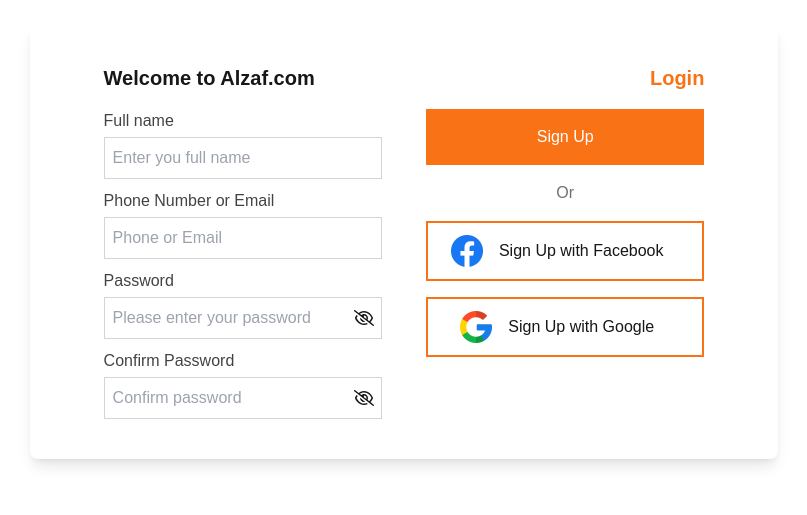
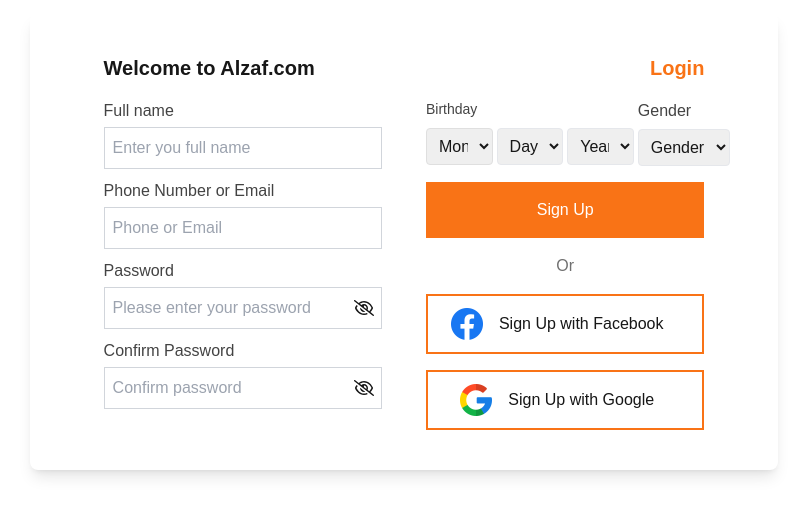
Before and after one commit to shariard58/nextshop, a Next.js app: page /signup-login in a window 1280 px wide. Shown: the part 159-674 px from the top of the page, without its empty margins (236-1043 px from the left). Built offline with nearby package versions, Linux system fonts and the light colour scheme.

Commit message:
data applied in form

```diff
--- a/app/signup-login/page.jsx
+++ b/app/signup-login/page.jsx
@@ -1,5 +1,6 @@
 /* eslint-disable react-hooks/rules-of-hooks */
 "use client";
+import { months, yearArray } from "@/utils/data";
 import Image from "next/image";
 import { useState } from "react";
 import { FaRegEyeSlash } from "react-icons/fa6";
@@ -7,6 +8,9 @@ import { IoEyeOutline } from "react-icons/io5";
 export default function page() {
   const [visiblePassword, setVisiblePassword] = useState(false);
   const [visibleConfirmPassword, setVisibleConfirmPassword] = useState(false);
+  const [year, setYear] = useState("");
+  const [month, setMonth] = useState("");
+  const [day, setDay] = useState("");
   return (
     <div className="min-h-screen flex justify-center items-center bg-[#F0F0F0 px-4 ">
       <div className="w-full  sm:w-[80%] md:w-[60%]  lg:px-[74px] md:px-[60px]  lg:py-[40px] md:py-[36px] sm:py-[30px]  bg-white rounded-lg shadow-lg px-4">
@@ -118,6 +122,79 @@ export default function page() {
               Login
             </p>
 
+            <div className="w-full grid grid-cols-4  gap-[4px]">
+              <div className="col-span-3">
+                <p className="text-[14px] text-[#434343] mb-[8px]">Birthday</p>
+                <div className="flex gap-[4px] grid grid-cols-3">
+                  <select
+                    name="month"
+                    id="month"
+                    className="p-2 border rounded border-[#DFDFDF] col-span-1"
+                    defaultValue=""
+                  >
+                    <option value="" disabled>
+                      Month
+                    </option>
+
+                    {months?.map((m) => (
+                      <option key={m.value} value={m.value}>
+                        {m.month}
+                      </option>
+                    ))}
+                  </select>
+                  <select
+                    name="day"
+                    id="day"
+                    className="p-2 border rounded border-[ #DFDFDF] col-span-1"
+                    defaultValue=""
+                  >
+                    <option value="" disabled>
+                      Day
+                    </option>
+                    {Array.from({ length: 31 }, (_, i) => i + 1).map((day) => (
+                      <option key={day} value={day}>
+                        {day}
+                      </option>
+                    ))}
+                  </select>
+                  <select
+                    name="year"
+                    id="year"
+                    className="p-2 border rounded border-[ #DFDFDF] col-span-1"
+                    defaultValue=""
+                  >
+                    <option value="" disabled>
+                      Year
+                    </option>
+                    {yearArray.map((year) => (
+                      <option key={year} value={year}>
+                        {year}
+                      </option>
+                    ))}
+                  </select>
+                </div>
+              </div>
+              <div className="col-span-1 ">
+                <p className="text-[#434343] mb-[6px]">Gender</p>
+                <select
+                  className="p-2 border rounded border-[ #DFDFDF]"
+                  name="gender"
+                  id="gender"
+                  defaultValue=""
+                >
+                  <option value="" disabled>
+                    Gender
+                  </option>
+                  <option value="male" disabled>
+                    Male
+                  </option>
+                  <option value="female" disabled>
+                    Femal
+                  </option>
+                </select>
+              </div>
+            </div>
+
             <button className="w-full border-none outline-none bg-[#F97316] transition duration-200 ease-in-out hover:bg-orange-400">
               <p className="text-white text-[16px] font-medium p-[16px]">
                 Sign Up
```
